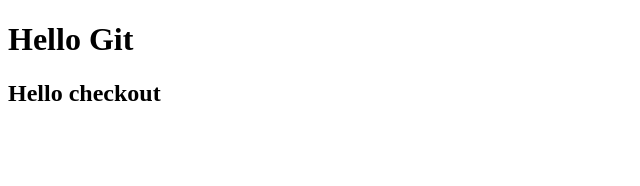
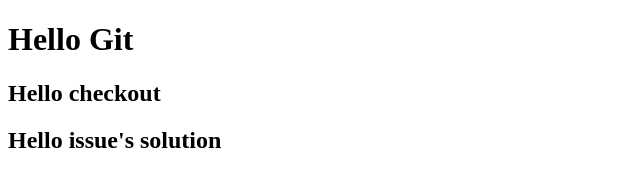
Before and after one commit to AlekseiKachkin/GitHubTask, a plain HTML site: page index.html in a window 1280 px wide. Shown: the whole page, without its empty margins (0-640 px from the left). Drawn offline with Linux system fonts and the light colour scheme.

Commit message:
feature: create issue's solution 11/02/2024

```diff
--- a/index.html
+++ b/index.html
@@ -8,5 +8,6 @@
 <body>
   <h1>Hello Git</h1>
   <h2>Hello checkout</h2>
+  <h2>Hello issue's solution</h2>
 </body>
 </html>
```
